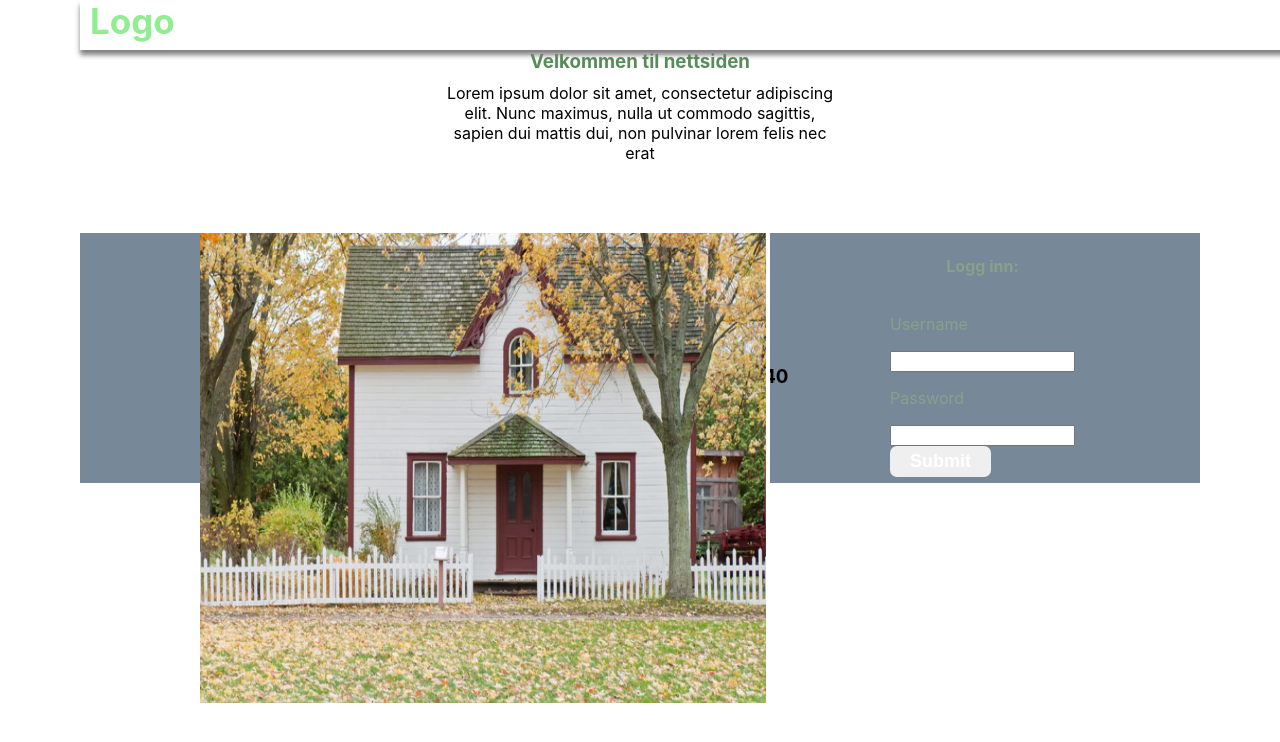
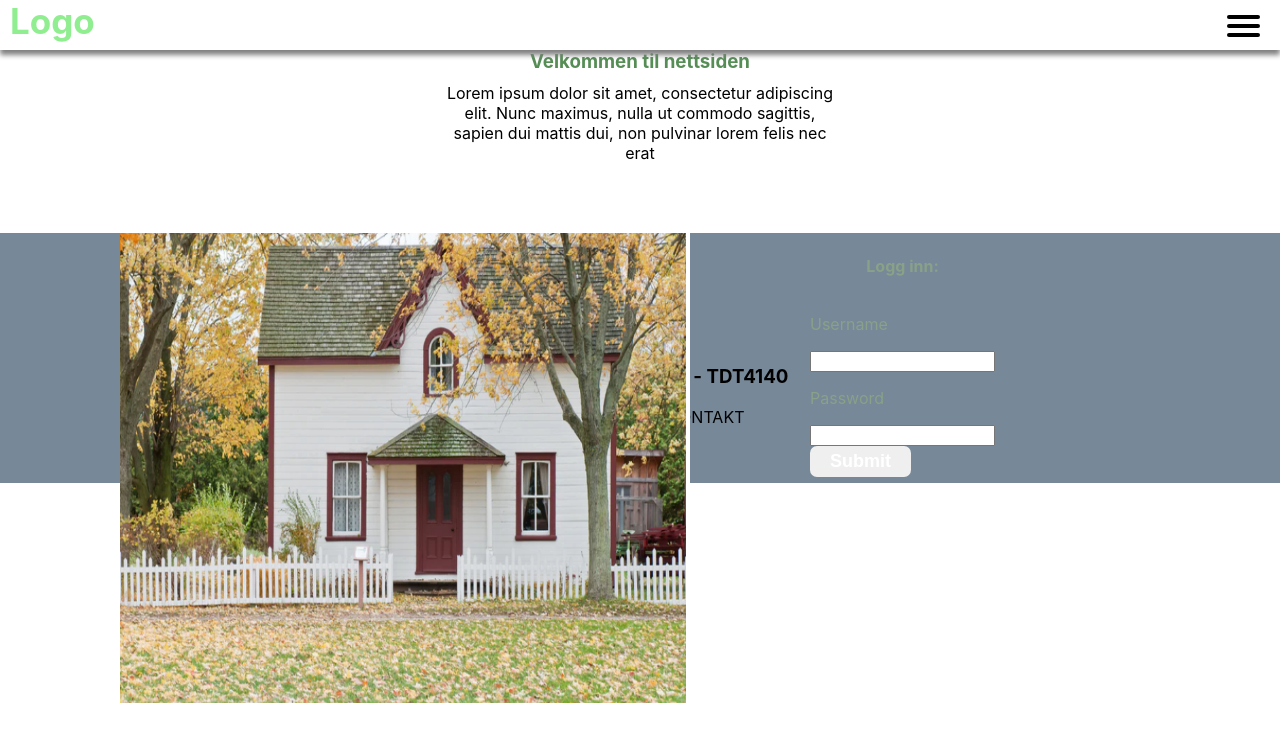
Before and after one commit to ingelinsu/roddi, a React (Create React App) app in the folder frontend/react-app/: page / in a window 1280 px wide. Shown: the top 742 px of the page. Built offline with nearby package versions, Linux system fonts and the light colour scheme.

Commit message:
lagt til korrekt margin for alle sider i index.css

```diff
--- a/frontend/react-app/src/index.css
+++ b/frontend/react-app/src/index.css
@@ -1,6 +1,5 @@
 body {
-  margin: 80px;
-  margin-top: 50px;
+  margin: 50px 0 0 0;
   font-family: -apple-system, BlinkMacSystemFont, 'Segoe UI', 'Roboto', 'Oxygen',
     'Ubuntu', 'Cantarell', 'Fira Sans', 'Droid Sans', 'Helvetica Neue',
     sans-serif;
```
